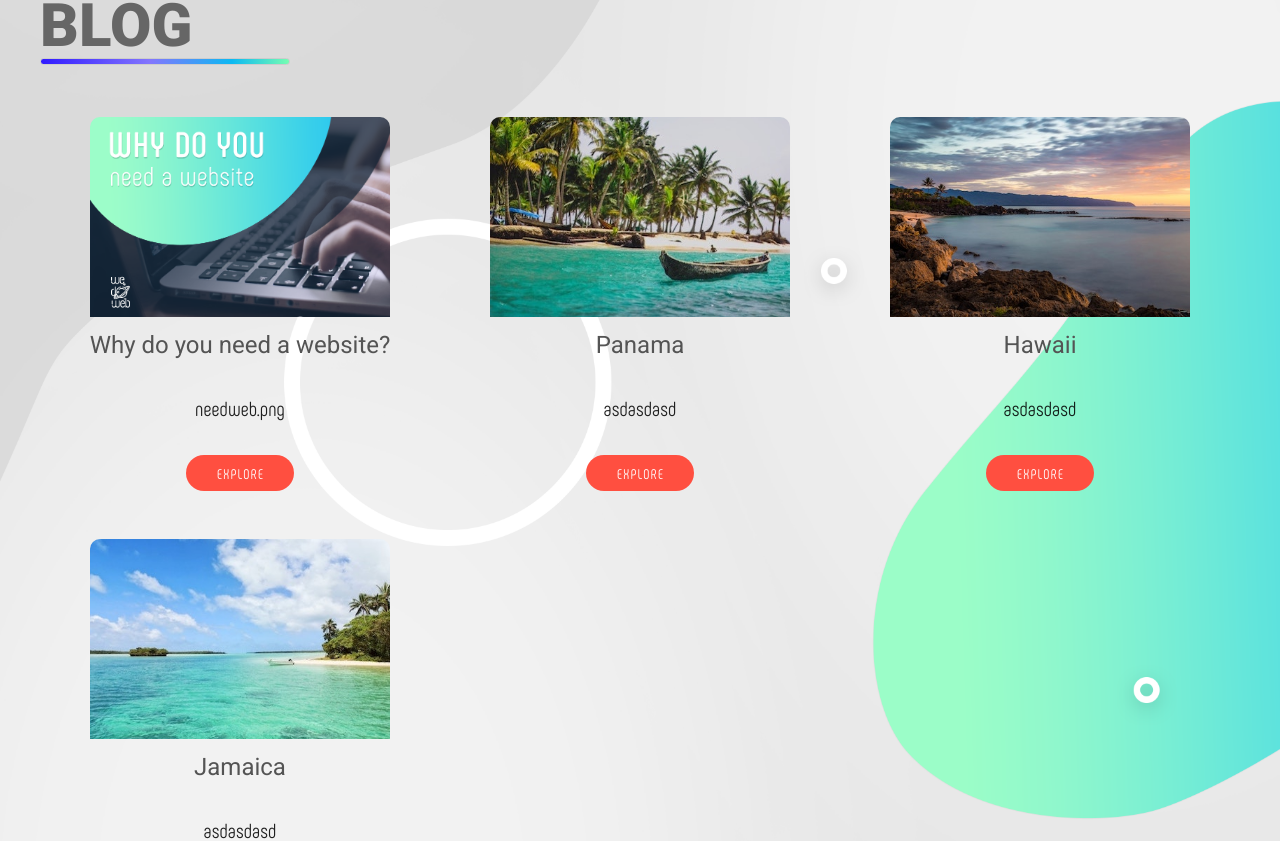
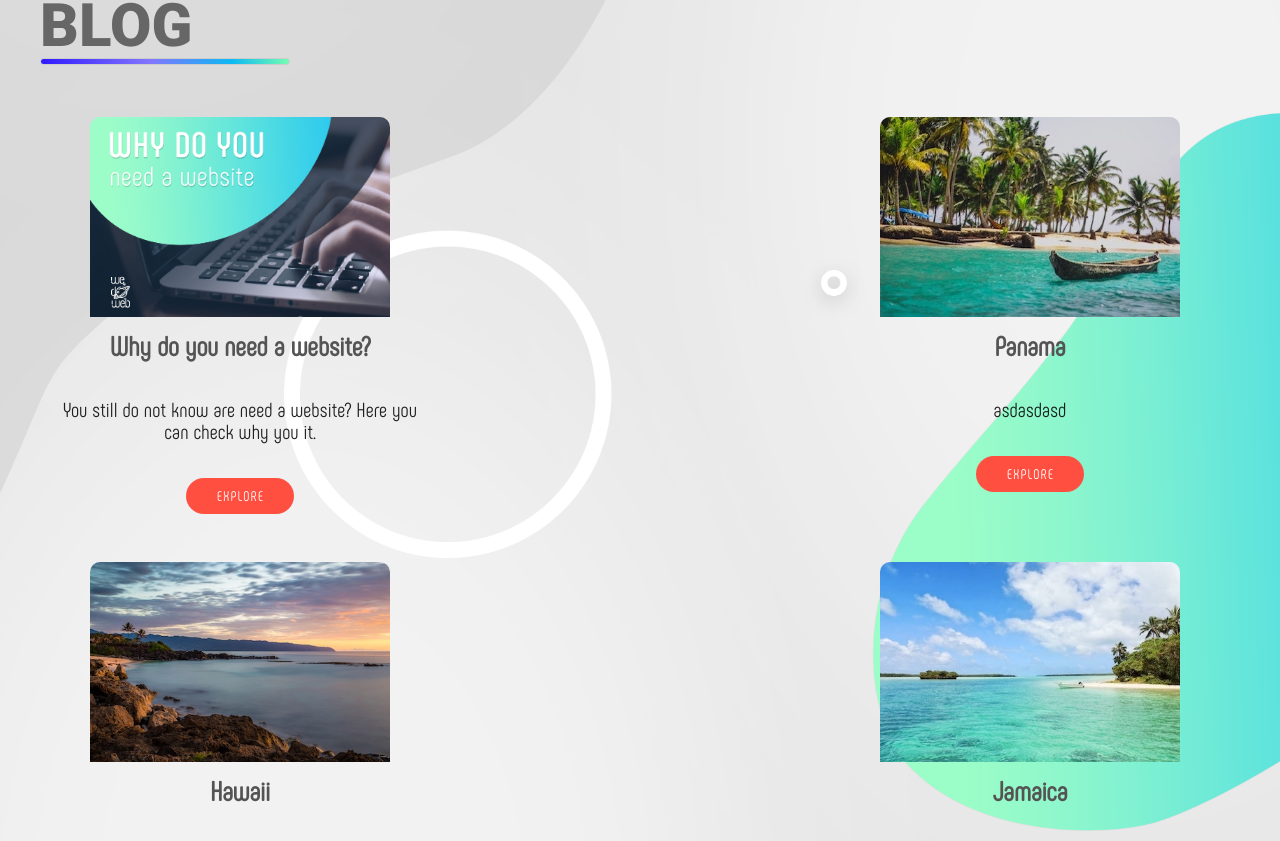
Before and after one commit to georginklv/wedoweb, a Vue app: page /blog in a window 1280 px wide. Shown: the part 918-1759 px from the top of the page. Built offline with nearby package versions, Linux system fonts and the light colour scheme.

Commit message:
change the first blog post

```diff
--- a/src/data/storeBlogs.js
+++ b/src/data/storeBlogs.js
@@ -5,9 +5,16 @@ export default {
 			slug: 'website',
 			image: 'needweb.png',
 			id: 1,
-			shortDescription: 'needweb.png',
+			shortDescription:
+				'You still do not know are need a website? Here you can check why you it. ',
 			description:
-				'all about Brazil, suspendisse lobortis pharetra tempor. Cras eleifend ante sed arcu interdum, in bibendum enim ultricies. Integer rutrum quis risus at tempor. Maecenas facilisis, nisi vel pellentesque maximus, lectus felis malesuada purus, a pulvinar elit est quis turpis. Duis convallis purus quis finibus consequat. Pellentesque faucibus tincidunt augue non consequat. Donec fringilla at est sit amet blandit. Nunc at porttitor ligula. Fusce sed odio turpis. Suspendisse lobortis pharetra tempor. Cras eleifend ante sed arcu interdum, in bibendum enim ultricies. Integer rutrum quis risus at tempor. Maecenas facilisis, nisi vel pellentesque maximus, lectus felis malesuada purus, a pulvinar elit est quis turpis. Duis convallis purus quis finibus consequat. Pellentesque faucibus tincidunt augue non consequat. Donec fringilla at est sit amet blandit. Nunc at porttitor ligula. Fusce sed odio turpis.',
+				'Nowadays, the website is the face of every business. The way people will perceive you, will create a sense of the company and its values, will help you build their trust in your brand.',
+			description2:
+				'It was easier in the beginning. The website was used mainly for advertising purposes and since there were not so many companies represented in the network, those who were there stood out easily and without much effort. However, consumer behavior is changing to adapt to modern technologies, and they have already adapted to the new digital age. Fewer and fewer people who need a purchase or are looking for someone to do a job for them turn to acquaintances for a recommendation. Most of us, when they need information, turn to search engines on the Internet and find everything they need on their own.In 2019, the percentage of users who turn to the Internet to find what they need will reach a spectacular 97%, according to Google.',
+			description3:
+				' This development of society leads us to a change in the way we should build our business. If we want to be successful, we cannot afford the lack of presence on the Internet. Moreover, we cannot simply afford to be present, we must make an impression and create trust, and here comes the work of specialists in the field.Here are some figures in support of what has been said so far: 30% of consumers would not use the services of a company that is not represented on the Internet. 97% of users go online to find and check the businesses they need. 75% of users admit that they judge the reliability of the company based on the design of its website. 62% of users make an instant purchase based on the content of a website.',
+			description4:
+				'Building a brand, overall vision of your business and its presentation on the Internet is a long process related to getting to know the business, the goals of this business, its target groups of customers and how it can best position itself and stand out among all others. who work in the relevant field. In this line of thinking, one of the most misconceptions about the purpose of a website is that once it is for your business, it should reflect your feelings and emotions. Yes it is nice to implement, but the main goal of a brand or a website is to impact the user. To keep his attention on your business, to give him a sense of reliability, security, short - accurate - clear and fast to provide him with the information he needs, to be the only one among the many. In order to achieve all this, the most important thing is to correctly determine who your target group is, what is the message you want to convey to them. In this line of thinking, who would you trust to put the tiles in the bathroom, the latest scream of fashion, the person who will announce the lowest price or the one who has proven himself, but appreciates his work and finishes his work .A successful brand and website can be one of the fastest return on investment.',
 		},
 		{
 			name: 'Panama',
--- a/src/views/BlogPage.vue
+++ b/src/views/BlogPage.vue
@@ -8,6 +8,9 @@
 				{{ blog.name }}
 			</h1>
 			<p>{{ blog.description }}</p>
+			<p>{{ blog.description2 }}</p>
+			<p>{{ blog.description3 }}</p>
+			<p>{{ blog.description4 }}</p>
 		</v-layout>
 	</div>
 </template>
--- a/src/views/allBlogs.vue
+++ b/src/views/allBlogs.vue
@@ -8,7 +8,14 @@
 
 			<v-flex d-flex>
 				<v-layout wrap justify-space-between>
-					<v-flex class="box-wrapper" md4 sm6 xs12 v-for="blog in blogs" :key="blog.name">
+					<v-flex
+						class="box-wrapper"
+						md4
+						sm6
+						xs12
+						v-for="blog in blogs"
+						:key="blog.name"
+					>
 						<v-card class="mx-auto " elevation="0">
 							<router-link
 								:to="{
@@ -16,13 +23,22 @@
 									params: { slug: blog.slug },
 								}"
 							>
+								<!-- Avatar -->
 								<v-row justify="center">
 									<v-list-item-avatar
-										><img :src="require(`@/assets/${blog.image}`)" :alt="blog.name"
+										><img
+											:src="require(`@/assets/${blog.image}`)"
+											:alt="blog.name"
 									/></v-list-item-avatar>
 								</v-row>
-								<v-list-item-title class="headline mb-1 pa-4 title-blog">{{ blog.name }}</v-list-item-title>
+
+								<!-- Title -->
+								<v-list-item-title class="mb-1 pa-3 title-blog">{{
+									blog.name
+								}}</v-list-item-title>
 							</router-link>
+
+							<!-- Descrition -->
 							<v-card-text class="text--primary description">
 								<div>{{ blog.shortDescription }}</div>
 							</v-card-text>
@@ -33,6 +49,7 @@
 										params: { slug: blog.slug },
 									}"
 								>
+									<!-- Button -->
 									<v-card-actions class="btn-wrapper">
 										<v-btn color="white" class="rounded-pill" text>
 											Explore
@@ -117,11 +134,12 @@ a {
 .box-wrapper {
 	max-width: 300px;
 	margin-bottom: 40px;
+	margin-right: 10px;
 }
 .title-blog {
 	text-align: center;
 	font-weight: 600;
-	font-size: 2em !important;
+	font-size: 1.6em !important;
 }
 .description {
 	text-align: center;
@@ -129,7 +147,7 @@ a {
 	font-size: 1.2em !important;
 	color: #ccc;
 }
-@media screen and (max-width: 600px) {
+@media screen and (max-width: 790px) {
 	.layout {
 		justify-content: center !important;
 	}
```
Also changed, not shown: src/router/index.js (+8 -3 lines).
